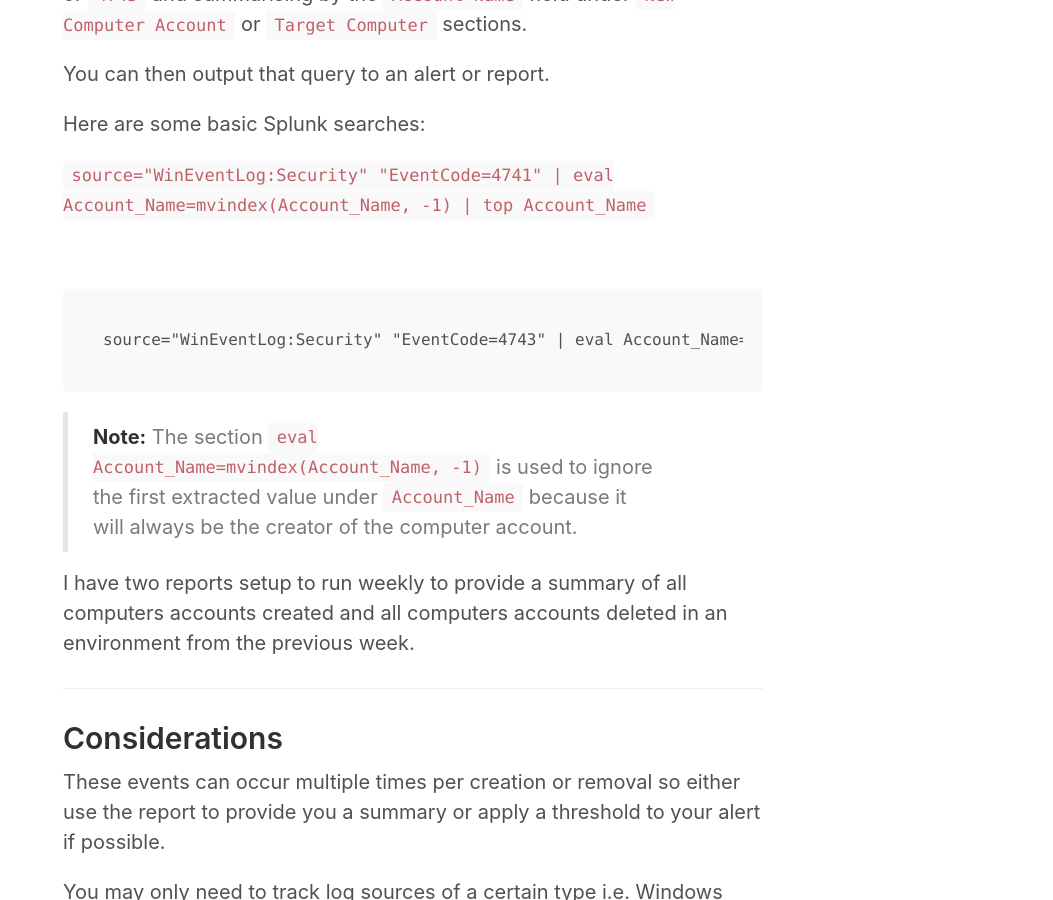
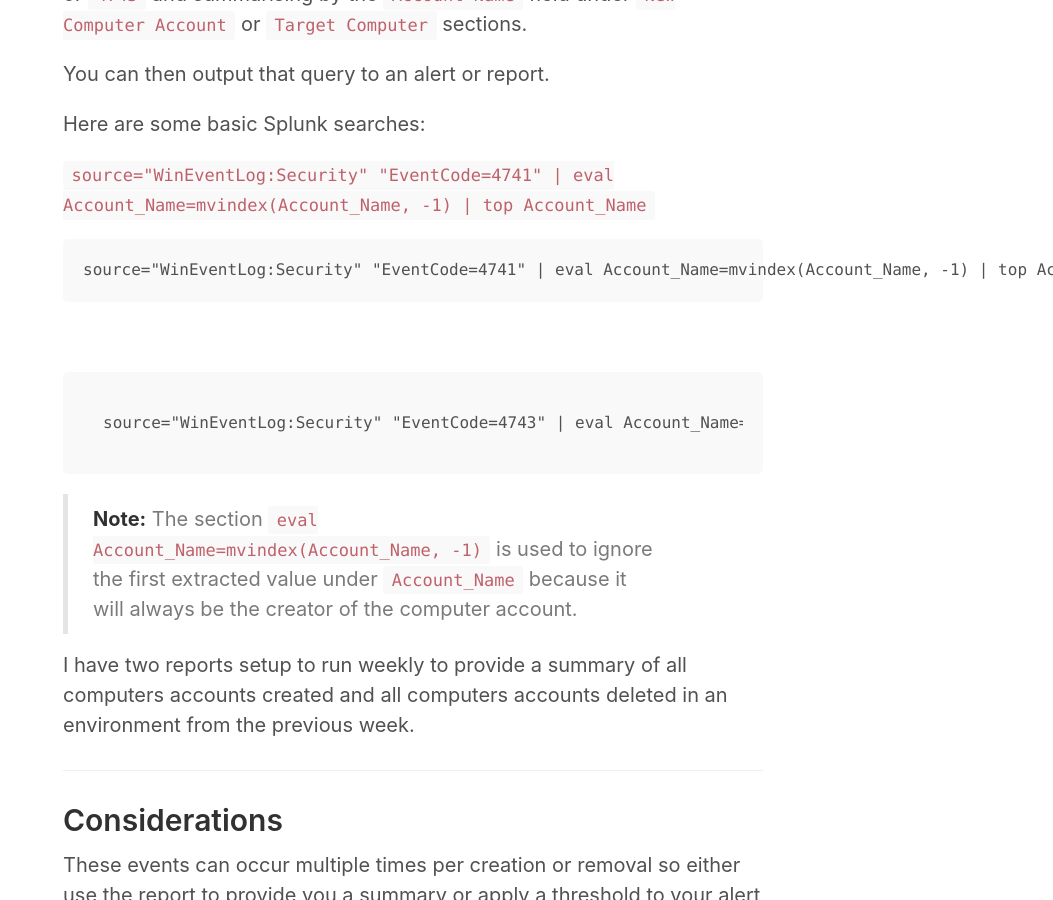
Before and after one commit to 4A616D6573/4A616D6573.com, a Jekyll site: the page built from _posts/2017-05-19-track-log-sources-using-windows-events.md, in a window 1280 px wide and 900 px high, scrolled down 1503 px. Shown: the whole window, without its empty margins (227-1280 px from the left). Built offline with Jekyll 4.4.1, drawn with Linux system fonts in a browser that asks for light colours.

Commit message:
Fix: Manually adding <code> HTML

```diff
--- a/_posts/2017-05-19-track-log-sources-using-windows-events.md
+++ b/_posts/2017-05-19-track-log-sources-using-windows-events.md
@@ -47,6 +47,10 @@ Here are some basic Splunk searches:
 
 <code width="700px">source="WinEventLog:Security" "EventCode=4741" | eval Account_Name=mvindex(Account_Name, -1) | top Account_Name</code>
 
+<div class="highlighter-rouge"><pre class="highlight"><code width="700px">source="WinEventLog:Security" "EventCode=4741" | eval Account_Name=mvindex(Account_Name, -1) | top Account_Name
+</code></pre>
+</div>
+
 <br>
 
     source="WinEventLog:Security" "EventCode=4743" | eval Account_Name=mvindex(Account_Name, -1) | top Account_Name
```
